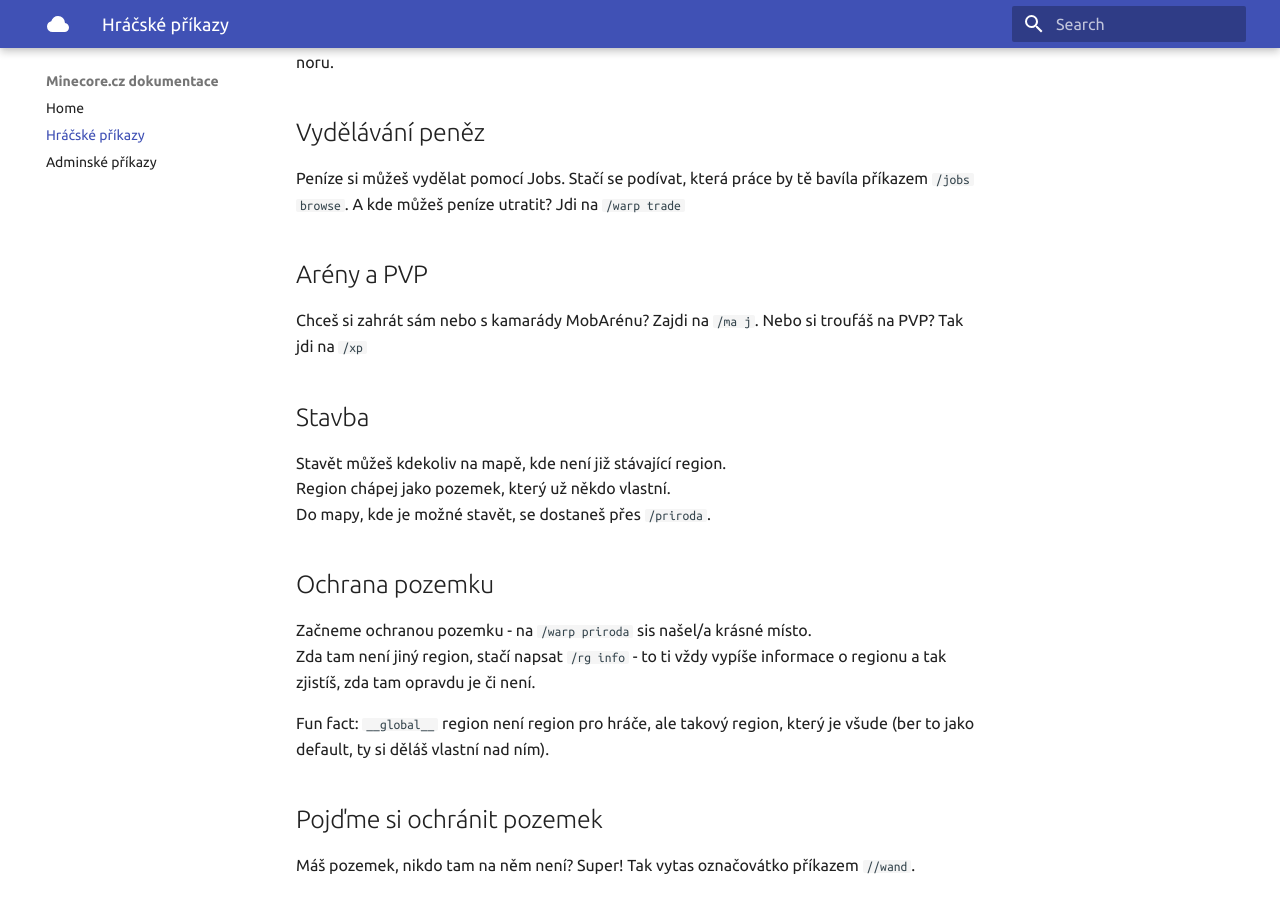
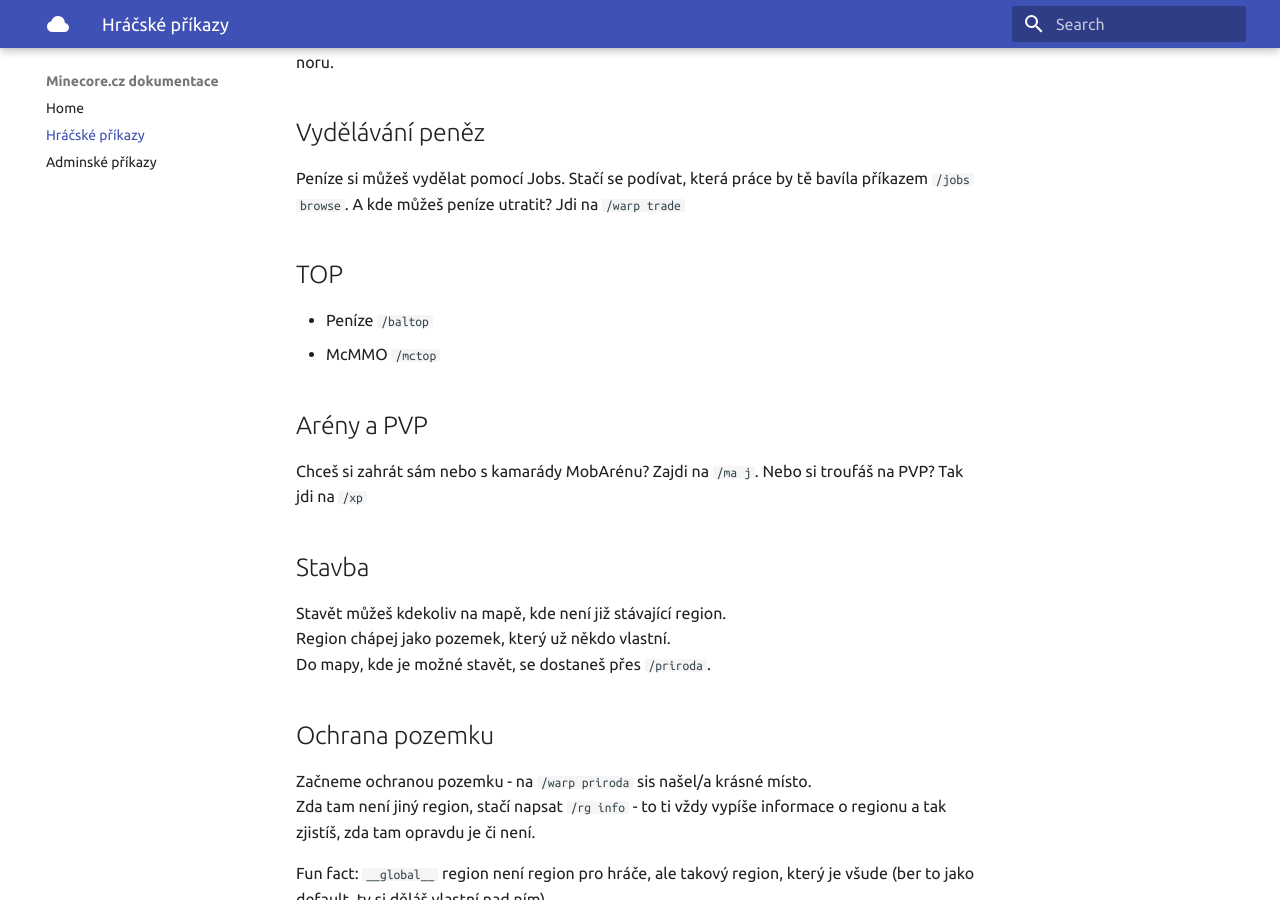
Before and after one commit to Ownercz/minecore-docs, an MkDocs documentation site: the page built from docs/player.md, in a window 1280 px wide and 900 px high, scrolled down 365 px. Built offline with MkDocs 1.6.1 and Material for MkDocs 9.7.7, drawn with Linux system fonts in a browser that asks for light colours.

Commit message:
Update player.md

````diff
--- a/docs/player.md
+++ b/docs/player.md
@@ -10,6 +10,9 @@ Prosím o dodržování těchto pravidel, abychom měli stavební mapu stále kr
 Peníze si můžeš vydělat pomocí Jobs. Stačí se podívat, která práce by tě bavíla příkazem ```/jobs browse```.
 A kde můžeš peníze utratit? Jdi na ```/warp trade```
 
+## TOP
+- Peníze  ```/baltop```
+- McMMO  ```/mctop```
 
 ## Arény a PVP
 Chceš si zahrát sám nebo s kamarády MobArénu? Zajdi na  ```/ma j```.
````
